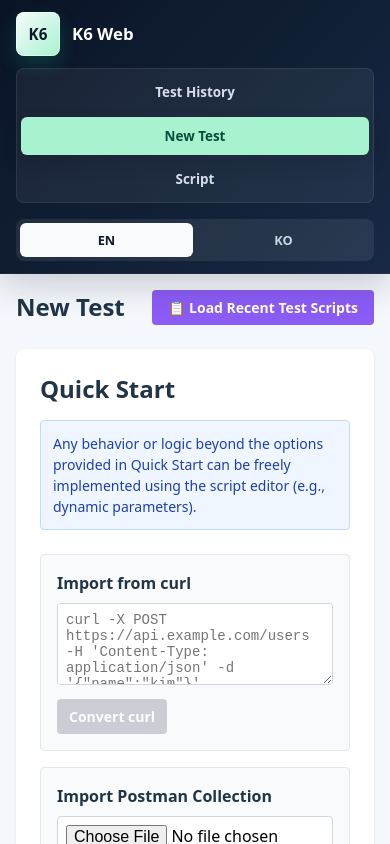
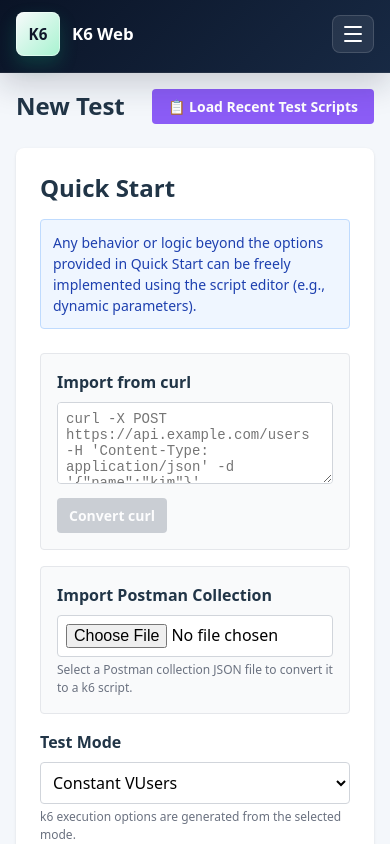
Before and after one commit to k6-web/k6-web, a React (Vite) app in the folder k6-front/: page /new-test in a window 390 px wide. Shown: the top 844 px of the page. Built offline with nearby package versions, Linux system fonts and the light colour scheme.

Commit message:
Add mobile topbar navigation toggle

```diff
--- a/k6-front/src/App.css
+++ b/k6-front/src/App.css
@@ -57,6 +57,35 @@
 .topbar__brand:hover {
   color: #fff;
   text-decoration: none;
+}
+
+.topbar__toggle {
+  display: none;
+  width: 42px;
+  height: 38px;
+  flex: 0 0 auto;
+  align-items: center;
+  justify-content: center;
+  flex-direction: column;
+  gap: 5px;
+  padding: 0;
+  border: 1px solid rgba(255, 255, 255, 0.14);
+  border-radius: 8px;
+  color: #fff;
+  background: rgba(255, 255, 255, 0.08);
+  box-shadow: none;
+}
+
+.topbar__toggle:hover {
+  background: rgba(255, 255, 255, 0.14);
+  box-shadow: none;
+}
+
+.topbar__toggle span {
+  width: 18px;
+  height: 2px;
+  border-radius: 999px;
+  background: currentColor;
 }
 
 .topbar__brand-mark {
@@ -238,13 +267,19 @@
   }
 
   .topbar__primary {
-    align-items: stretch;
-    flex-direction: column;
-    gap: 0.75rem;
+    align-items: center;
+    justify-content: space-between;
+    flex-wrap: wrap;
+    gap: 1rem;
   }
 
   .topbar__brand {
-    width: 100%;
+    flex: 1 1 auto;
+    min-width: 0;
+  }
+
+  .topbar__toggle {
+    display: inline-flex;
   }
 
   .topbar__links,
@@ -253,8 +288,32 @@
   }
 
   .topbar__links {
+    order: 3;
+    flex: 0 0 100%;
+  }
+
+  .topbar__language {
+    order: 2;
+  }
+
+  .topbar__links,
+  .topbar__language {
+    display: none;
+  }
+
+  .topbar__nav--open .topbar__links,
+  .topbar__nav--open .topbar__language {
+    display: flex;
+  }
+
+  .topbar__links {
+    display: none;
+    grid-template-columns: repeat(3, minmax(0, 1fr));
+    margin-top: -0.25rem;
+  }
+
+  .topbar__nav--open .topbar__links {
     display: grid;
-    grid-template-columns: repeat(3, minmax(0, 1fr));
   }
 
   .topbar__link {
--- a/k6-front/src/components/Layout.tsx
+++ b/k6-front/src/components/Layout.tsx
@@ -1,9 +1,11 @@
+import {useState} from 'react';
 import {Link, NavLink, Outlet, useLocation} from 'react-router-dom';
 import {useTranslation} from 'react-i18next';
 
 export const Layout = () => {
   const {t, i18n} = useTranslation();
   const {pathname} = useLocation();
+  const [isNavOpen, setIsNavOpen] = useState(false);
 
   const changeLanguage = (lng: string) => {
     i18n.changeLanguage(lng);
@@ -15,7 +17,7 @@
   return (
     <div className="app-shell">
       <header className="topbar">
-        <nav className="topbar__nav" aria-label="Main navigation">
+        <nav className={`topbar__nav${isNavOpen ? ' topbar__nav--open' : ''}`} aria-label="Main navigation">
           <div className="topbar__primary">
             <Link to="/" className="topbar__brand" aria-label="K6 Web home">
               <span className="topbar__brand-mark">K6</span>
@@ -25,22 +27,37 @@
               </span>
             </Link>
 
+            <button
+              className="topbar__toggle"
+              type="button"
+              aria-label="Toggle navigation"
+              aria-expanded={isNavOpen}
+              onClick={() => setIsNavOpen((current) => !current)}
+            >
+              <span/>
+              <span/>
+              <span/>
+            </button>
+
             <div className="topbar__links">
               <NavLink
                 to="/tests"
                 className={`topbar__link${isTestsActive ? ' topbar__link--active' : ''}`}
+                onClick={() => setIsNavOpen(false)}
               >
                 {t('nav.tests')}
               </NavLink>
               <NavLink
                 to="/new-test"
                 className={({isActive}) => `topbar__link topbar__link--primary${isActive ? ' topbar__link--active' : ''}`}
+                onClick={() => setIsNavOpen(false)}
               >
                 {t('nav.newTest')}
               </NavLink>
               <NavLink
                 to="/folders"
                 className={`topbar__link${isScriptsActive ? ' topbar__link--active' : ''}`}
+                onClick={() => setIsNavOpen(false)}
               >
                 {t('nav.scripts')}
               </NavLink>
```
